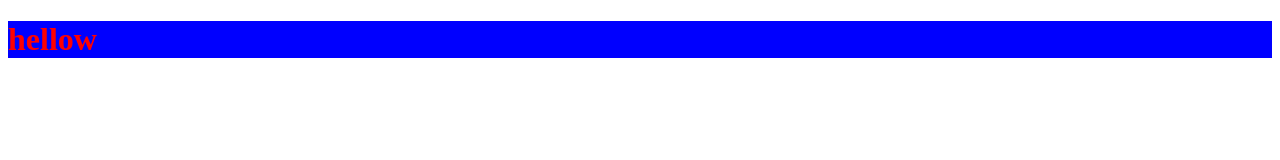
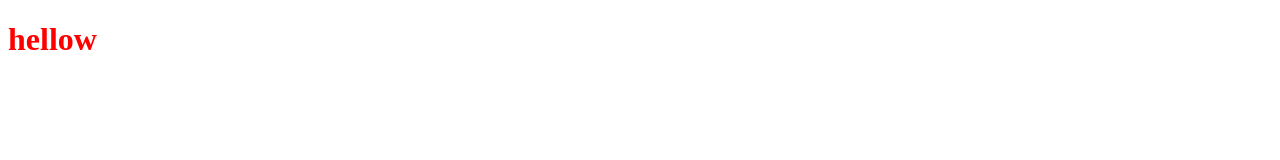
Before and after one commit to hana854/hana854.github.io, a plain HTML site: page index.html in a window 1280 px wide. Drawn offline with Linux system fonts and the light colour scheme.

Commit message:
Update style.css

```diff
--- a/style.css
+++ b/style.css
@@ -1,4 +1,3 @@
 h1 {
   color:#f00;
-  background-color: #00f;
 }
```
